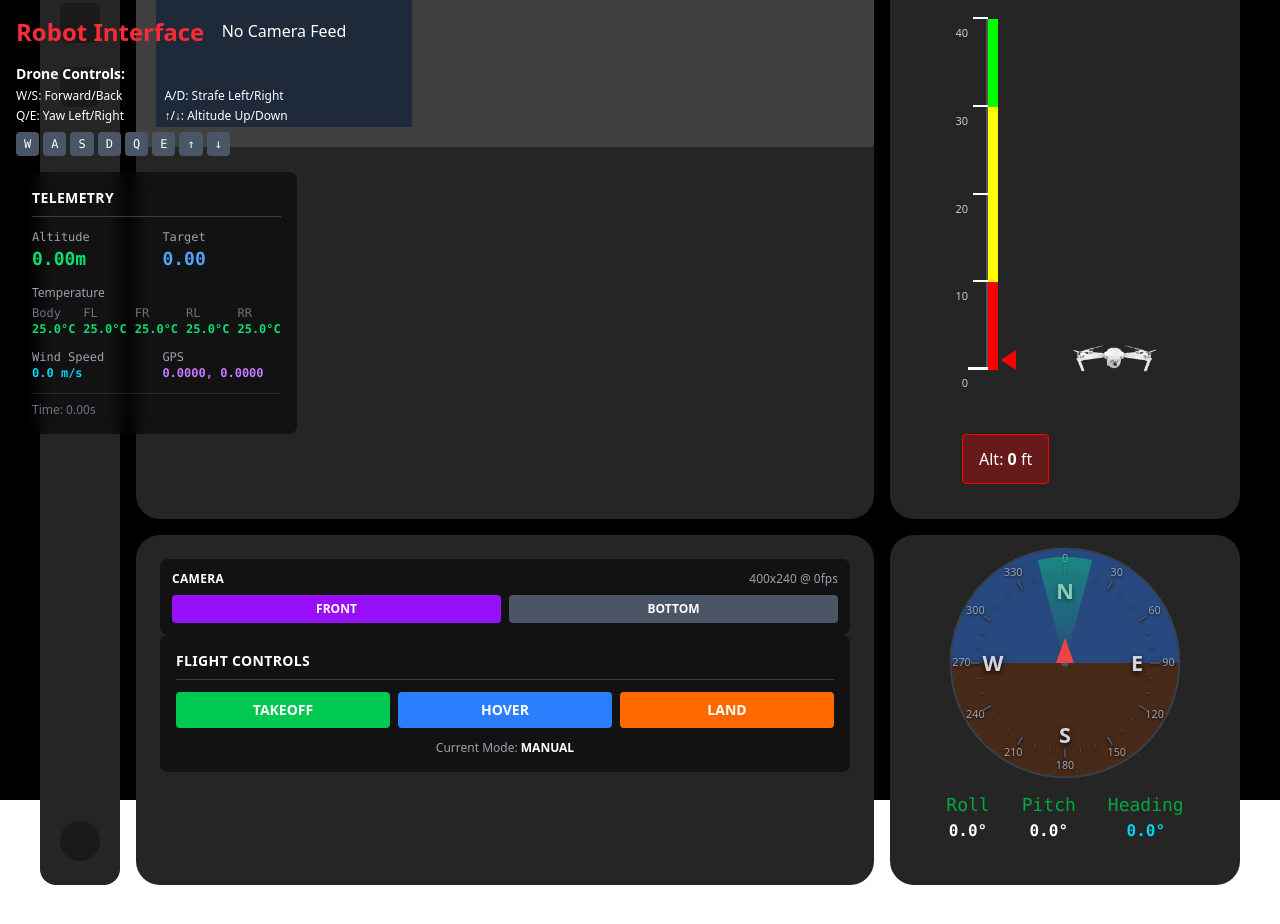
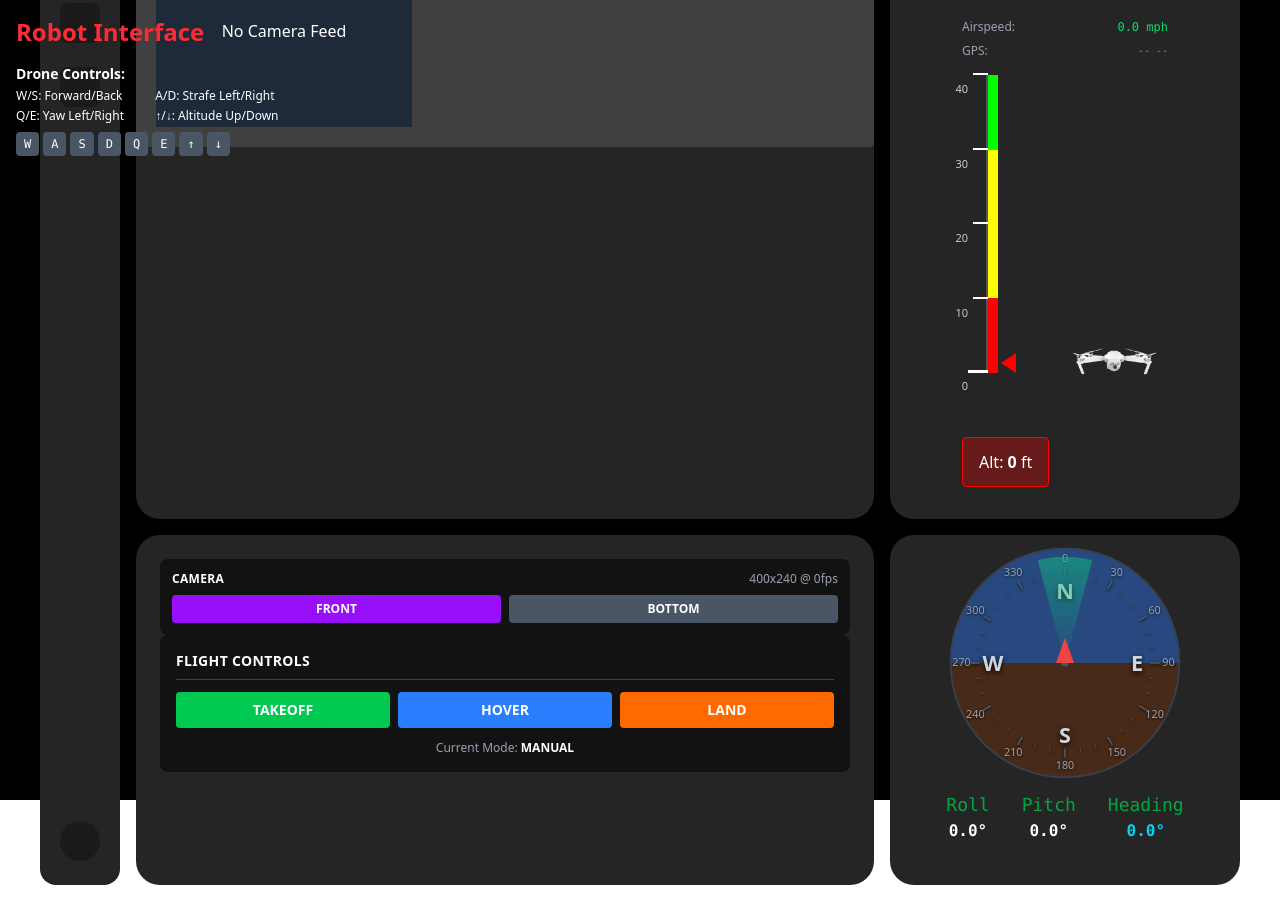
Before and after one commit to tommylough/robot-interface-drone, a React (Vite) app: page / in a window 1280 px wide. Built offline with nearby package versions, Linux system fonts and the light colour scheme; no server answers.

Commit message:
adds windspeed and GPS coords

```diff
--- a/src/App.jsx
+++ b/src/App.jsx
@@ -32,7 +32,7 @@ export default function App() {
         <h1 className="text-red-500 font-bold text-2xl">Robot Interface</h1>
         {/*<FlightControls />*/}
         <SimulationControls />
-        <TelemetryDisplay />
+        {/*<TelemetryDisplay />*/}
       </div>
     </>
   )
--- a/src/components/Altitude.jsx
+++ b/src/components/Altitude.jsx
@@ -5,6 +5,8 @@ import { useAltitudeScale, convertToFeet } from '../hooks/useAltitudeScale'
 const Altitude = () => {
   const altitude = useTelemetryStore((state) => state.telemetry.altitude)
   const target = useTelemetryStore((state) => state.telemetry.target)
+  const gps = useTelemetryStore((state) => state.telemetry.gps)
+  const windSpeed = useTelemetryStore((state) => state.telemetry.wind_speed)
   const [containerHeight, setContainerHeight] = useState(500)
 
   const { altitudeFeet, ticks, colors, gradientStops, pixelOffset } = useAltitudeScale(
@@ -18,6 +20,20 @@ const Altitude = () => {
       className="flex flex-col items-start h-full w-full text-white p-10 pb-2"
       style={{ overflow: 'visible' }}
     >
+      {/* Airspeed and GPS Info */}
+      <div className="w-full mb-4 space-y-2 text-xs">
+        <div className="flex justify-between items-center px-2">
+          <span className="text-gray-400">Airspeed:</span>
+          <span className="font-mono text-green-400">{windSpeed ? `${windSpeed.toFixed(1)} mph` : '0.0 mph'}</span>
+        </div>
+        <div className="flex justify-between items-center px-2">
+          <span className="text-gray-400">GPS:</span>
+          <span className="font-mono text-green-400 text-[10px]">
+            {gps && altitude > 0 ? `${gps.lat.toFixed(4)}, ${gps.lon.toFixed(4)}` : '-- --'}
+          </span>
+        </div>
+      </div>
+
       {/* Scale Container */}
       <div
         ref={(el) => {
```
